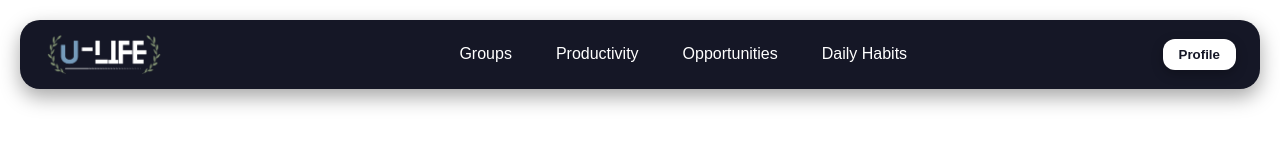
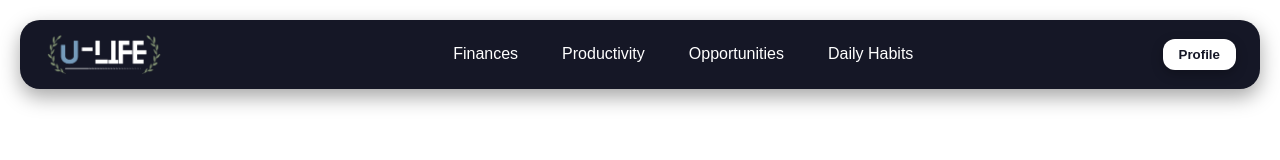
Before and after one commit to angespr/U-Life, a React (Create React App) app in the folder u-life_react/: page / in a window 1280 px wide. Shown: the top 160 px of the page. Built offline with nearby package versions, Linux system fonts and the light colour scheme.

Commit message:
Changed Group -> Finances; User Profile objs in separate file; Added Modules for homepage elements

```diff
--- a/u-life_react/src/components/main parts/Navbar.js
+++ b/u-life_react/src/components/main parts/Navbar.js
@@ -15,7 +15,7 @@ function Navbar() {
       </div>
 
       <ul className="navbar-links">
-        <li>Groups</li>
+        <li>Finances</li>
         <li>Productivity</li>
         <li>Opportunities</li>
         <li>Daily Habits</li>
--- /dev/null
+++ b/u-life_react/src/components/user/Homepage.js
@@ -0,0 +1 @@
+import Navbar from "../main parts/Navbar";
```
Also changed, not shown: u-life_react/src/components/main parts/Modules.js (added), u-life_react/src/components/pages/Finances.js (added), u-life_react/src/components/styles/Modules.css (added), u-life_react/src/components/user/Login.js (added), u-life_react/src/components/user/SignUp.js (added), u-life_react/src/components/user/UserProfile.js (added).
